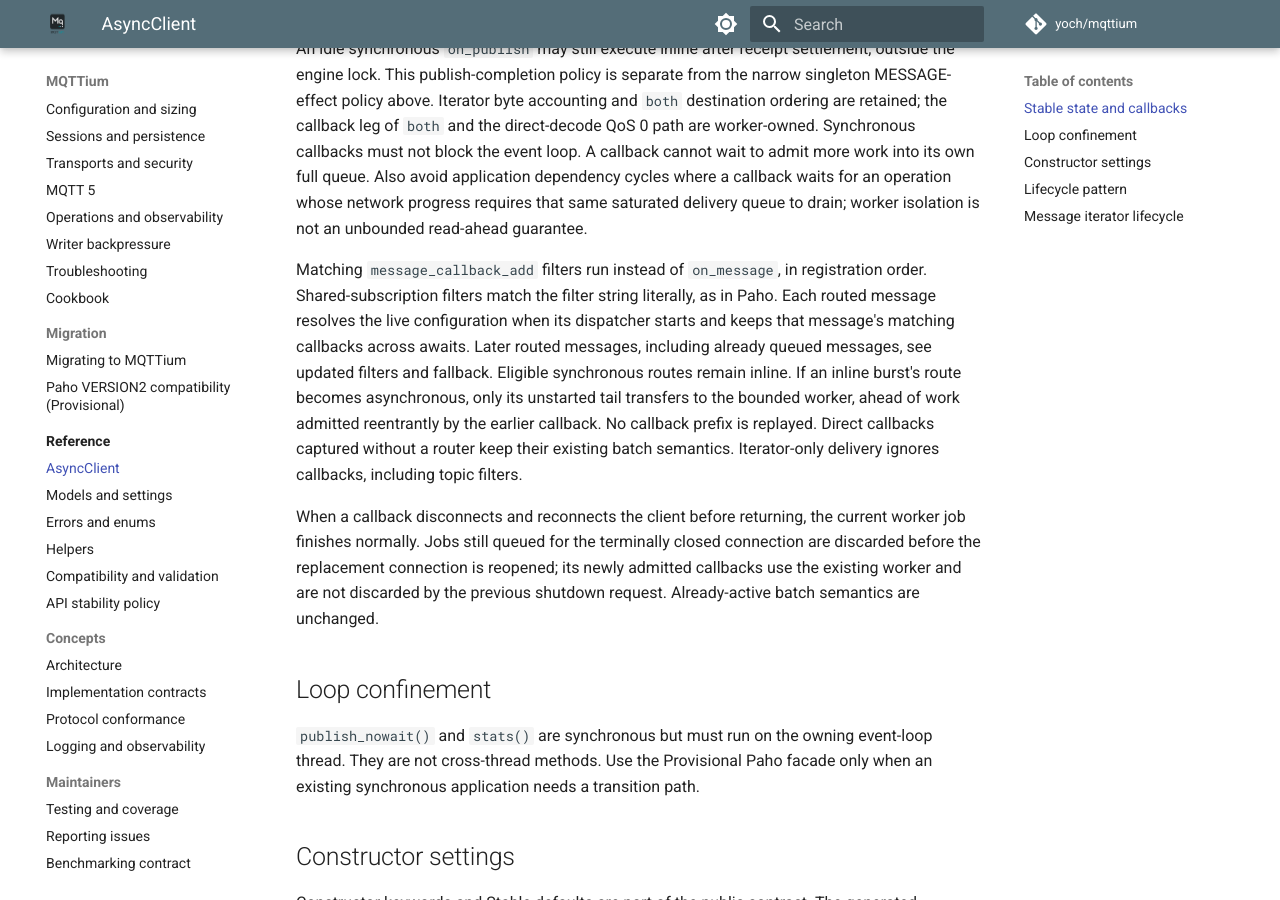
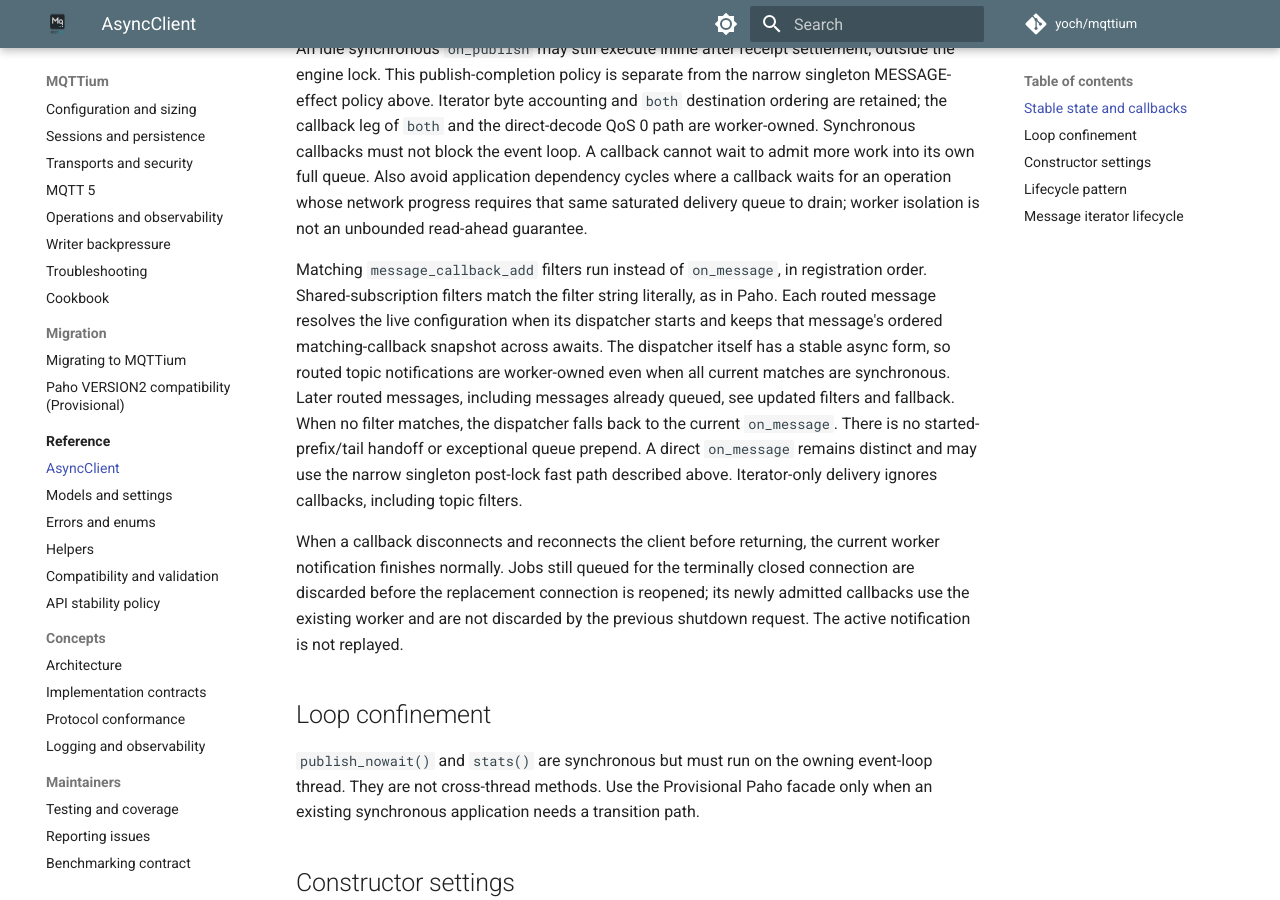
Before and after one commit to yoch/mqttium, an MkDocs documentation site: the page built from docs/reference/async-client.md, in a window 1280 px wide and 900 px high, scrolled down 1684 px. Built offline with MkDocs 1.6.1 and Material for MkDocs 9.7.7, drawn with Linux system fonts in a browser that asks for light colours; comment, search, counter and statistics services are not loaded.

Commit message:
docs: align routed callback reference with simplified dispatcher

```diff
--- a/docs/reference/async-client.md
+++ b/docs/reference/async-client.md
@@ -88,20 +88,22 @@ drain; worker isolation is not an unbounded read-ahead guarantee.
 Matching `message_callback_add` filters run instead of `on_message`, in
 registration order. Shared-subscription filters match the filter string
 literally, as in Paho. Each routed message resolves the live configuration when
-its dispatcher starts and keeps that message's matching callbacks across awaits.
-Later routed messages, including already queued messages, see updated filters
-and fallback. Eligible synchronous routes remain inline. If an inline burst's
-route becomes asynchronous, only its unstarted tail transfers to the bounded
-worker, ahead of work admitted reentrantly by the earlier callback. No callback
-prefix is replayed. Direct callbacks captured without a router keep their
-existing batch semantics. Iterator-only delivery ignores callbacks, including
-topic filters.
+its dispatcher starts and keeps that message's ordered matching-callback snapshot
+across awaits. The dispatcher itself has a stable async form, so routed topic
+notifications are worker-owned even when all current matches are synchronous.
+Later routed messages, including messages already queued, see updated filters and
+fallback. When no filter matches, the dispatcher falls back to the current
+`on_message`. There is no started-prefix/tail handoff or exceptional queue
+prepend. A direct `on_message` remains distinct and may use the narrow singleton
+post-lock fast path described above. Iterator-only delivery ignores callbacks,
+including topic filters.
 
 When a callback disconnects and reconnects the client before returning, the
-current worker job finishes normally. Jobs still queued for the terminally
-closed connection are discarded before the replacement connection is reopened;
-its newly admitted callbacks use the existing worker and are not discarded by
-the previous shutdown request. Already-active batch semantics are unchanged.
+current worker notification finishes normally. Jobs still queued for the
+terminally closed connection are discarded before the replacement connection is
+reopened; its newly admitted callbacks use the existing worker and are not
+discarded by the previous shutdown request. The active notification is not
+replayed.
 
 ## Loop confinement
 
```
